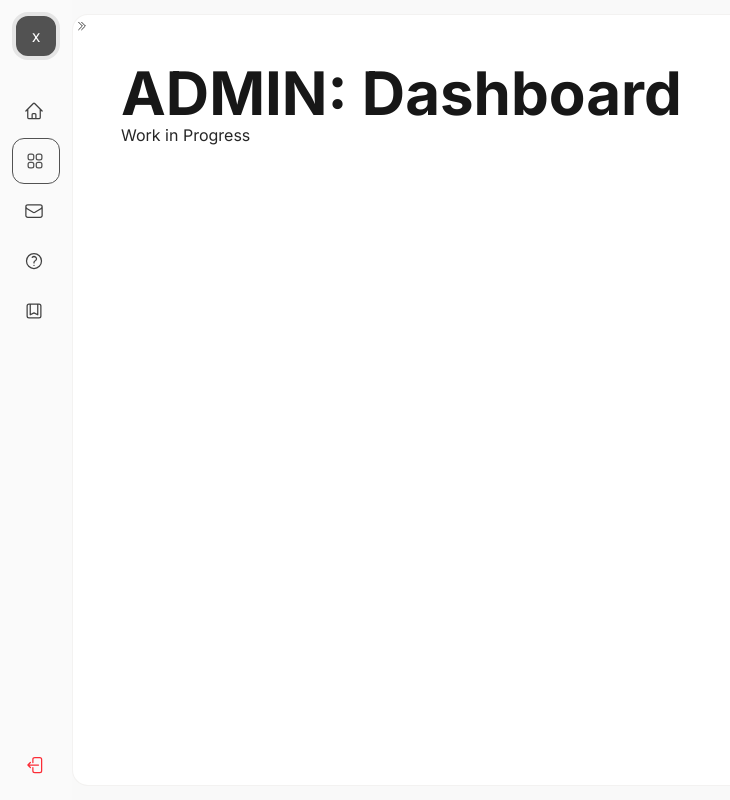
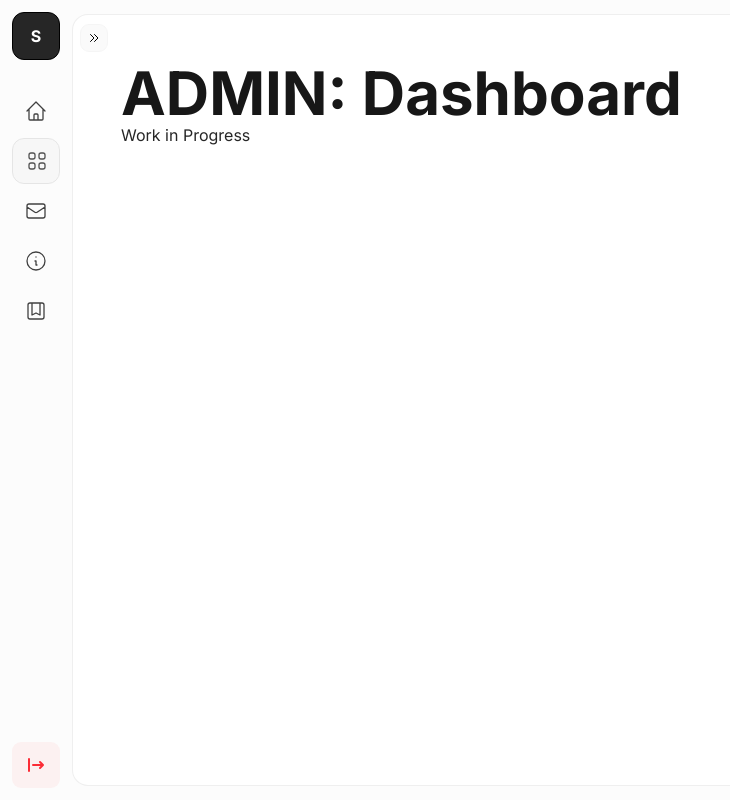
Before and after one commit to fwedwicc/kms, a React (Vite) app in the folder frontend/: page /admin in a window 1280 px wide. Shown: the whole page, without its empty margins (0-730 px from the left). Built offline with nearby package versions, Linux system fonts and the light colour scheme; no server answers; sample sign-in values are in the browser's storage.

Commit message:
Update page title and enhance Admin component with animations and custom scrollbar styling

```diff
--- a/frontend/index.html
+++ b/frontend/index.html
@@ -5,7 +5,7 @@
   <meta charset="UTF-8" />
   <link rel="icon" type="image/svg+xml" href="/vite.svg" />
   <meta name="viewport" content="width=device-width, initial-scale=1.0" />
-  <title>Guest Assistance Hub</title>
+  <title>StaySuite | Knowledge Management System</title>
 </head>
 
 <body>
--- a/frontend/src/index.css
+++ b/frontend/src/index.css
@@ -43,6 +43,20 @@ h5 {
   @apply md:text-2xl text-xl font-bold text-neutral-900;
 }
 
+/* Custom Scrollbar - for component */
+
+.custom-scollbar::-webkit-scrollbar {
+  @apply w-2;
+}
+
+.custom-scollbar::-webkit-scrollbar-track {
+  @apply bg-neutral-100/50 my-4;
+}
+
+.custom-scollbar::-webkit-scrollbar-thumb {
+  @apply bg-neutral-400/40 rounded-md;
+}
+
 /* -------- Sweet Alert Error --------- */
 /* Popup container */
 .swal-popup {
--- a/frontend/src/pages/Admin.jsx
+++ b/frontend/src/pages/Admin.jsx
@@ -1,7 +1,9 @@
 import React, { useState } from 'react'
+import { motion } from 'framer-motion'
 import { Link, useLocation } from 'react-router-dom'
 import Swal from 'sweetalert2'
 import { Contact, FAQs, Article, Dashboard } from '../components/admin'
+import { HiLogout, HiOutlineMail, HiOutlineViewGrid, HiOutlineHome, HiOutlineBookmarkAlt, HiOutlineInformationCircle, HiOutlineChevronDoubleRight } from "react-icons/hi"
 import { Button } from '../components/ui'
 
 const Admin = () => {
@@ -57,93 +59,73 @@ const Admin = () => {
   const ButtonLink = ({ link, icon, label, isNavOpen }) => {
     return (
       <Link to={link} className='relative group'>
-        <Button className={`justify-start w-full ease-in-out transition-all duration-300 gap-3 ${location.pathname === link ? 'border bg-neutral-50/50 text-neutral-600' : 'border-none text-neutral-700'} ${!isNavOpen ? 'size-11.5 rounded-xl' : 'rounded-lg'}`}>
-          <svg xmlns="http://www.w3.org/2000/svg" fill="none" viewBox="0 0 24 24" strokeWidth={1.5} stroke="currentColor" className="shrink-0 size-5">
-            <path strokeLinecap="round" strokeLinejoin="round" d={icon} />
-          </svg>
+        <Button className={`justify-start w-full ease-in-out transition-all duration-300 gap-3 ${location.pathname === link ? 'border border-neutral-200 bg-neutral-100/80 text-neutral-600' : 'border-none text-neutral-700'} ${!isNavOpen ? 'size-11.5 rounded-xl' : 'rounded-lg'}`}>
+          <span>{icon}</span>
           {isNavOpen && <span>{label}</span>}
         </Button>
-        {!isNavOpen && <span className='border bg-white rounded-md text-sm px-1.5 py-1 absolute opacity-0 group-hover:opacity-100 transform -translate-y-1/2 top-1/2 left-13 transition-opacity duration-200 ease-in-out'>{label}</span>}
+        {!isNavOpen && <span className='border border-neutral-200 bg-white rounded-lg text-sm px-2 py-1 absolute opacity-0 group-hover:opacity-100 transform -translate-y-1/2 top-1/2 left-13 transition-opacity duration-200 ease-in-out pointer-events-none'>{label}</span>}
       </Link>
     )
   }
 
   return (
-    <>
+    <motion.div
+      initial={{ opacity: 0 }}
+      animate={{ opacity: 1 }}
+      exit={{ opacity: 0 }}
+      transition={{ duration: 0.5 }}
+    >
       {/* Side Nav */}
       <nav className={`lg:block hidden fixed p-3 h-screen ${isNavOpen ? 'w-56' : 'w-18'} transition-all duration-300`}>
         <div className='relative h-full flex flex-col justify-between'>
           <div>
             {/* Logo */}
             <div className='flex items-center gap-3'>
-              <div className='flex items-center justify-center size-12 shrink-0 bg-neutral-600 text-white border-4 border-neutral-200 rounded-2xl'>
-                x
+              <div className='relative flex justify-center items-center shrink-0 size-12 bg-neutral-800 border rounded-xl'>
+                <span className='text-white font-bold'>S</span>
               </div>
-              <span className={`${isNavOpen ? 'block' : 'hidden'} transition-all duration-300`}>Bhieee</span>
+              <h5 className={`${isNavOpen ? 'block' : 'hidden'} transition-all duration-300`}>StaySuite</h5>
             </div>
-            <Button onClick={handleNavToggle} className={'absolute top-0 -right-9 size-7'}>
-              <svg xmlns="http://www.w3.org/2000/svg" fill="none" viewBox="0 0 24 24" strokeWidth={1.5} stroke="currentColor" className={`shrink-0 size-3 ${isNavOpen ? 'rotate-180' : ''}`}>
-                <path strokeLinecap="round" strokeLinejoin="round" d="m5.25 4.5 7.5 7.5-7.5 7.5m6-15 7.5 7.5-7.5 7.5" />
-              </svg>
+            <Button onClick={handleNavToggle} className={'absolute top-3 -right-12 size-7 bg-neutral-50 border border-neutral-100'}>
+              <HiOutlineChevronDoubleRight className={`size-3 shrink-0 transition-all duration-300 ease-in-out ${isNavOpen ? 'rotate-180' : ''}`} />
             </Button>
             <ul className="mt-7 flex flex-col gap-1">
-              <ButtonLink
-                link='/'
-                icon='m2.25 12 8.954-8.955c.44-.439 1.152-.439 1.591 0L21.75 12M4.5 9.75v10.125c0 .621.504 1.125 1.125 1.125H9.75v-4.875c0-.621.504-1.125 1.125-1.125h2.25c.621 0 1.125.504 1.125 1.125V21h4.125c.621 0 1.125-.504 1.125-1.125V9.75M8.25 21h8.25'
-                label='Home'
-                isNavOpen={isNavOpen}
-              >
-              </ButtonLink>
-              <ButtonLink
-                link='/admin'
-                icon='M3.75 6A2.25 2.25 0 0 1 6 3.75h2.25A2.25 2.25 0 0 1 10.5 6v2.25a2.25 2.25 0 0 1-2.25 2.25H6a2.25 2.25 0 0 1-2.25-2.25V6ZM3.75 15.75A2.25 2.25 0 0 1 6 13.5h2.25a2.25 2.25 0 0 1 2.25 2.25V18a2.25 2.25 0 0 1-2.25 2.25H6A2.25 2.25 0 0 1 3.75 18v-2.25ZM13.5 6a2.25 2.25 0 0 1 2.25-2.25H18A2.25 2.25 0 0 1 20.25 6v2.25A2.25 2.25 0 0 1 18 10.5h-2.25a2.25 2.25 0 0 1-2.25-2.25V6ZM13.5 15.75a2.25 2.25 0 0 1 2.25-2.25H18a2.25 2.25 0 0 1 2.25 2.25V18A2.25 2.25 0 0 1 18 20.25h-2.25A2.25 2.25 0 0 1 13.5 18v-2.25Z'
-                label='Dashboard'
-                isNavOpen={isNavOpen}
-              >
-              </ButtonLink>
-              <ButtonLink
-                link='/admin/contact'
-                icon='M21.75 6.75v10.5a2.25 2.25 0 0 1-2.25 2.25h-15a2.25 2.25 0 0 1-2.25-2.25V6.75m19.5 0A2.25 2.25 0 0 0 19.5 4.5h-15a2.25 2.25 0 0 0-2.25 2.25m19.5 0v.243a2.25 2.25 0 0 1-1.07 1.916l-7.5 4.615a2.25 2.25 0 0 1-2.36 0L3.32 8.91a2.25 2.25 0 0 1-1.07-1.916V6.75'
-                label='Contact'
-                isNavOpen={isNavOpen}
-              >
-              </ButtonLink>
-              <ButtonLink
-                link='/admin/faqs'
-                icon='M9.879 7.519c1.171-1.025 3.071-1.025 4.242 0 1.172 1.025 1.172 2.687 0 3.712-.203.179-.43.326-.67.442-.745.361-1.45.999-1.45 1.827v.75M21 12a9 9 0 1 1-18 0 9 9 0 0 1 18 0Zm-9 5.25h.008v.008H12v-.008Z'
-                label='FAQs'
-                isNavOpen={isNavOpen}
-              >
-              </ButtonLink>
-              <ButtonLink
-                link='/admin/article'
-                icon='M16.5 3.75V16.5L12 14.25 7.5 16.5V3.75m9 0H18A2.25 2.25 0 0 1 20.25 6v12A2.25 2.25 0 0 1 18 20.25H6A2.25 2.25 0 0 1 3.75 18V6A2.25 2.25 0 0 1 6 3.75h1.5m9 0h-9'
-                label='Article'
-                isNavOpen={isNavOpen}
-              >
-              </ButtonLink>
+              {[
+                { 'label': 'Home', 'link': '/', 'icon': HiOutlineHome },
+                { 'label': 'Dashboard', 'link': '/admin', 'icon': HiOutlineViewGrid },
+                { 'label': 'Contact', 'link': '/admin/contact', 'icon': HiOutlineMail },
+                { 'label': 'FAQs', 'link': '/admin/faqs', 'icon': HiOutlineInformationCircle },
+                { 'label': 'Article', 'link': '/admin/article', 'icon': HiOutlineBookmarkAlt }
+              ].map((item, index) => (
+                <ButtonLink
+                  key={index}
+                  link={item.link}
+                  icon={<item.icon className='size-6 stroke-[1.3px]' />}
+                  label={item.label}
+                  isNavOpen={isNavOpen}
+                >
+                </ButtonLink>
+              ))}
             </ul>
           </div>
           <div className='relative group'>
-            <Button onClick={handleLogout} className={`w-full text-red-500 border-black ease-in-out transition duration-300 ${!isNavOpen ? 'size-11.5' : null}`}>
-              <svg xmlns="http://www.w3.org/2000/svg" fill="none" viewBox="0 0 24 24" strokeWidth={1.5} stroke="currentColor" className="size-5">
-                <path strokeLinecap="round" strokeLinejoin="round" d="M8.25 9V5.25A2.25 2.25 0 0 1 10.5 3h6a2.25 2.25 0 0 1 2.25 2.25v13.5A2.25 2.25 0 0 1 16.5 21h-6a2.25 2.25 0 0 1-2.25-2.25V15m-3 0-3-3m0 0 3-3m-3 3H15" />
-              </svg>
+            <Button onClick={handleLogout} variant='danger' className={`w-full ${!isNavOpen ? 'size-11.5' : null}`}>
+              <HiLogout className='size-5' />
               {isNavOpen && 'Logout'}
             </Button>
-            {!isNavOpen && <span className='border bg-white rounded-md text-sm px-2 py-1 absolute opacity-0 group-hover:opacity-100 transform -translate-y-1/2 top-1/2 left-13 transition-opacity duration-200 ease-in-out'>Logout</span>}
+            {!isNavOpen && <span className='border border-neutral-200 bg-white rounded-lg text-sm px-2 py-1 absolute opacity-0 group-hover:opacity-100 transform -translate-y-1/2 top-1/2 left-13 transition-opacity duration-200 ease-in-out pointer-events-none'>Logout</span>}
           </div>
         </div>
       </nav>
       {/* Content */}
-      <main className={`w-full bg-stone-50/50 pl-0 ${isNavOpen ? 'lg:pl-56' : 'lg:pl-18'} transition-all duration-300`}>
-        <section className='py-3.5 pr-3.5 lg:pl-0 pl-3.5 bg-stone-50/50 h-screen'>
-          <div className='bg-white border border-stone-200/50 rounded-2xl overflow-auto lg:h-full h-[93%] lg:mt-0 mt-12 p-12'>
+      <main className={`w-full bg-neutral-50/40 pl-0 ${isNavOpen ? 'lg:pl-56' : 'lg:pl-18'} transition-all duration-300`}>
+        <section className='py-3.5 pr-3.5 lg:pl-0 pl-3.5 bg-neutral-50/40 h-screen'>
+          <div className='bg-white border border-neutral-200/60 rounded-2xl overflow-auto custom-scollbar lg:h-full h-[93%] lg:mt-0 mt-12 p-12'>
             {renderComponent()}
           </div>
         </section>
       </main>
-    </>
+    </motion.div>
   )
 }
 
```
